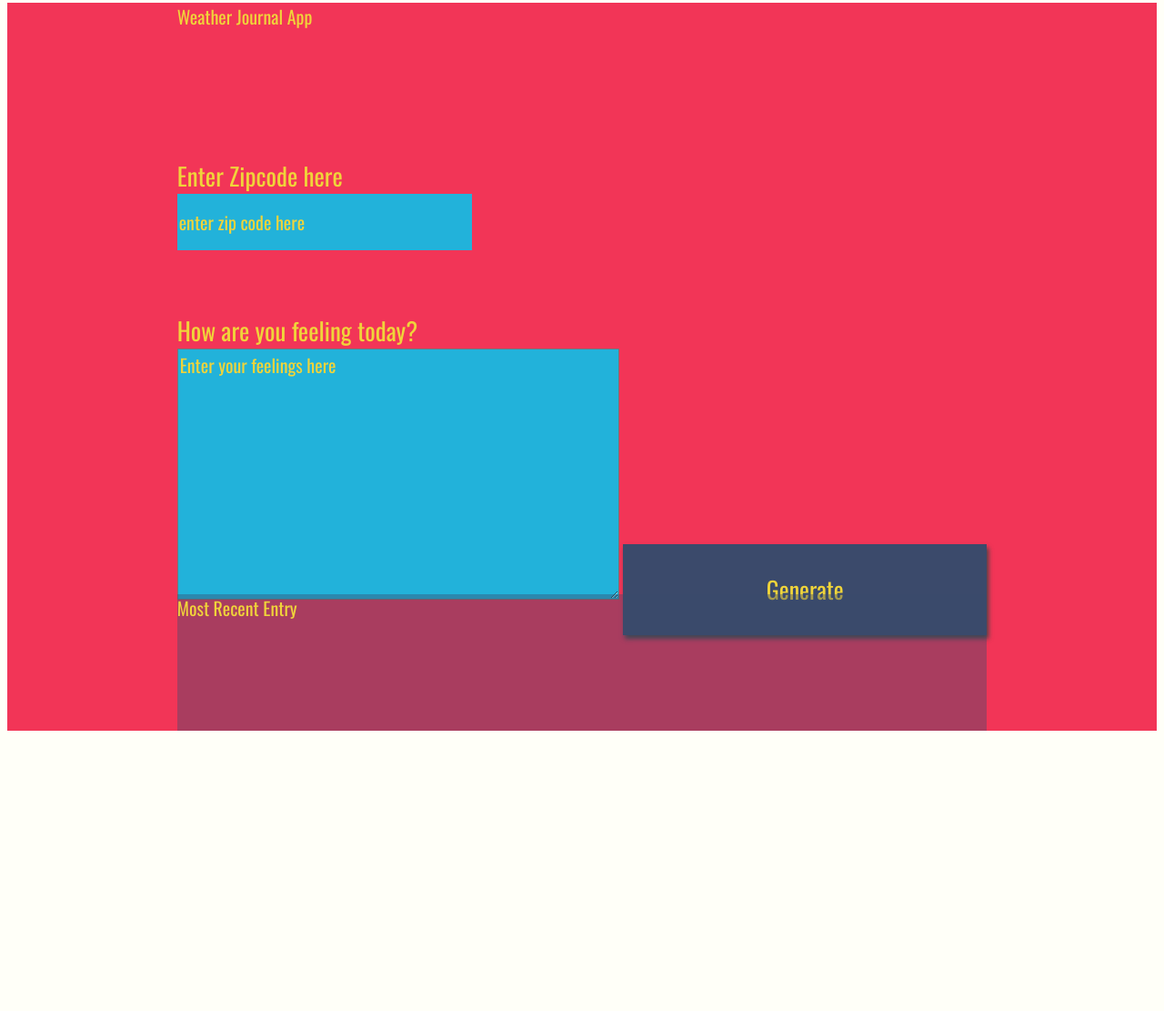
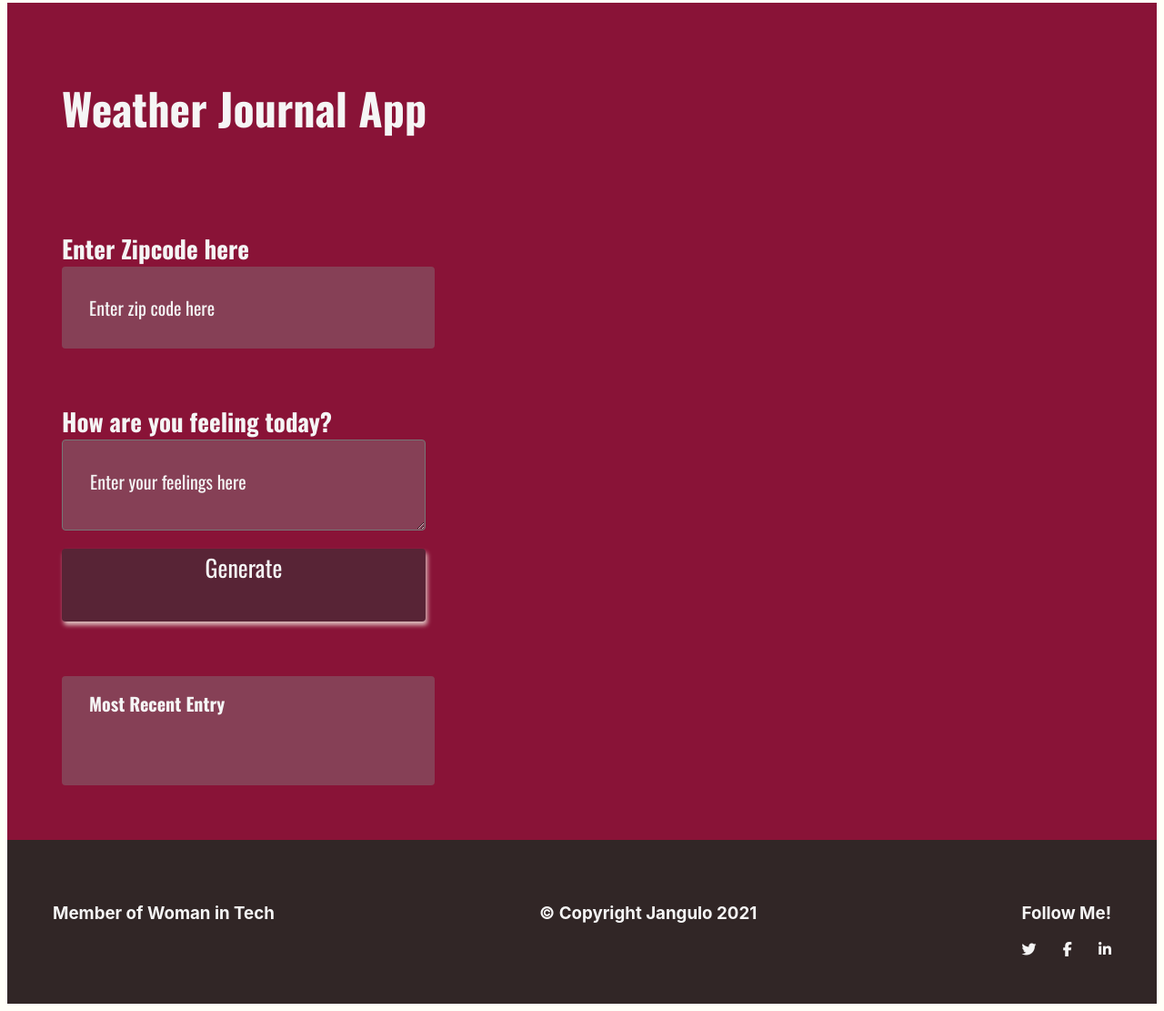
Before and after one commit to Jangulo7/Weather-app, a plain HTML site: page website/index.html in a window 1280 px wide. Shown: the part 5-1116 px from the top of the page at 91% size. Before the commit the page ends 816 px from the top, so only its background shows below. Drawn offline with nearby package versions, Linux system fonts and the light colour scheme; a web font is replaced by a local one.

Commit message:
refactor: Dependencies were installed: express, cors, body-parser. A footer was added in html file. Style was customized.  Read-me file was updated.

```diff
--- a/website/index.html
+++ b/website/index.html
@@ -1,19 +1,24 @@
 <!DOCTYPE html>
-<html>
+<html lang="en"></html>
 <head>
   <meta charset="UTF-8">
-<title>Weather Journal</title>
+  <title>Jangulo Weather Journal</title>
+  <!-- Load Google Fonts -->
   <link href="https://fonts.googleapis.com/css?family=Oswald:400,600,700|Ranga:400,700&display=swap" rel="stylesheet">
+  <!-- Load Styles -->
   <link rel="stylesheet" href="style.css">
+  <!-- Load Icons -->
+  <script src="https://kit.fontawesome.com/4a69faab08.js" crossorigin="anonymous"></script>
 </head>
 <body>
+  <!-- Main Section -->
   <div id = "app">
     <div class ="holder headline">
       Weather Journal App
     </div>
     <div class ="holder zip">
       <label for="zip">Enter Zipcode here</label>
-    <input type="text" id="zip" placeholder="enter zip code here">
+      <input type="text" id="zip" placeholder="Enter zip code here">
     </div>
     <div class ="holder feel">
       <label for="feelings">How are you feeling today?</label>
@@ -29,6 +34,19 @@
     </div>
     </div>
   </div>
+  <!-- Footer Section -->
+  <footer class="page__footer">
+    <h3 id='test'>Member of Woman in Tech</h3>
+    <h3>© Copyright Jangulo 2021</h3>
+    <div>
+      <h3>Follow Me!</h3>
+        <div class="page__footer__social">
+          <a href="https://twitter.com"><i class="fab fa-twitter img"></i></a>
+          <a href="https://www.facebook.com"><i class="fab fa-facebook-f img"></i></a>
+          <a href="https://www.linkedin.com"><i class="fab fa-linkedin-in img"></i></a>
+        </div>
+    </div>
+  </footer>
 <script src="app.js" type="text/javascript"></script>
 
 </body>
--- a/website/style.css
+++ b/website/style.css
@@ -8,24 +8,36 @@ body{
     grid-auto-rows: minmax(150px, auto);
     /* grid-template-columns:  */
     height:100vh;
-    background: #f23557;
-    color: #f0d43a;
-    justify-content: center;
+    background: #891337;
+    color: whitesmoke;
+    justify-content: left;
+    padding: 3em 3em;
     grid-gap: 1em;
     font-size: 20px;
     font-family: 'Oswald', sans-serif;
 }
 
 .holder{
+    display: grid;
+    justify-content: space-between;
+    padding-top: 20px;
+    padding-bottom: 20px;
+    font-weight: bold;
+    font-size: xx-large;
 
 }
 
 .entry{
-    background: rgba(59, 74, 107, .4);
+    display: grid;
+    font-size: 20px;
+    background: rgba(131, 132, 133, 0.4);
+    border-radius: 4px;
+    padding: 15px 30px;
+    margin-top: 30px;
 }
 
 #entryHolder{
-
+    display: grid;
 }
 
 #date{
@@ -41,7 +53,8 @@ body{
 }
 
 .headline {
-
+    font-size: xxx-large;
+    font-weight: bold;
 }
 .title{
 
@@ -49,40 +62,53 @@ body{
 
 /*  Basic Styling To Override Default For Basic HTML Elements */
 label{
-    display:block;
+    display: grid;
     font-size: 27px;
 }
 
 input{
-    display:block;
+    display: grid;
     height: 60px;
-    width: 320px;
-    background:#22b2da;
-    color: #f0d43a;
+    width: 380px;
+    background:rgba(131, 132, 133, 0.4);
+    color: whitesmoke;
     font-size: 20px;
     font-family: 'Oswald', sans-serif;
     border: none;
+    border-radius: 4px;
+    padding: 15px 15px;
 }
 
 button{
+    display: grid;
     width: 400px;
-    height: 100px;
-    background: #3b4a6b;
-    color: #f0d43a;
+    height: 80px;
+    background: #582436;
+    color: whitesmoke;
     font-size: 26px;
     font-family: 'Oswald', sans-serif;
     border: none;
-    box-shadow: 2px 4px 5px #444;
+    box-shadow: 2px 4px 5px #ddbdbd;
+    border-radius: 4px;
+    justify-content: center;
 }
+
 h1{
     font-size: 36px;
 }
 
 textarea{
-    background:#22b2da;
-    color: #f0d43a;
+    display: grid;
+    width: 400px;
+    height: 100px;
+    background:rgba(131, 132, 133, 0.4);
+    color: #312626;
     font-size: 20px;
     font-family: 'Oswald', sans-serif;
+    box-sizing: border-box;
+    border-radius: 4px;
+    padding: 15px 15px;
+    margin-bottom: 20px;
 }
 /* Reset style for HTML element on active to have no border*/
 input:focus,
@@ -93,19 +119,51 @@ button:focus {
 }
 /* Style for Placeholder Text*/
 ::placeholder { /* Firefox, Chrome, Opera */
-    color: #f0d43a;
+    color: whitesmoke;
     font-family: 'Oswald', sans-serif;
+    padding: 15px 15px;
 
 }
 
 :-ms-input-placeholder { /* Internet Explorer 10-11 */
-    color: #f0d43a;
+    color: whitesmoke;
     font-family: 'Oswald', sans-serif;
+    padding: 15px 15px;
 
 }
 
 ::-ms-input-placeholder { /* Microsoft Edge */
-    color: #f0d43a;
+    color: whitesmoke;
     font-family: 'Oswald', sans-serif;
+    padding: 15px 15px;
+}
 
+.feel {
+    display: grid;
+    justify-content: space-between;
+    padding-top: 20px;
+    padding-bottom: 20px;
+    margin-bottom: 10px;
 }
+
+/* Footer Styles*/
+.page__footer {
+    display: flex;
+    flex-direction: row;
+    justify-content: space-between;
+    gap:15px;
+    background-color: #312626;
+    color: whitesmoke;
+    padding: 50px 50px;
+}
+
+.page__footer__social {
+        display: flex;
+        flex-direction: row;
+        gap: 20px;
+        justify-content: space-between;
+}
+
+.img {
+    color: whitesmoke;
+}
```
Also changed, not shown: server.js (+7 -0 lines), README.md, 1 other file. Lines whose indentation alone changed are shown as unchanged.
